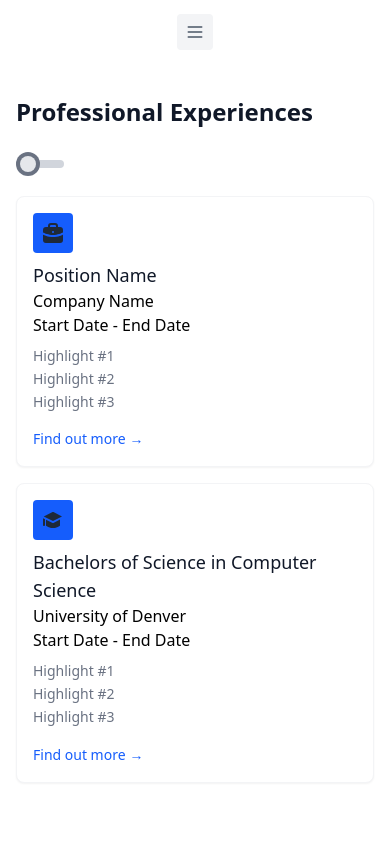
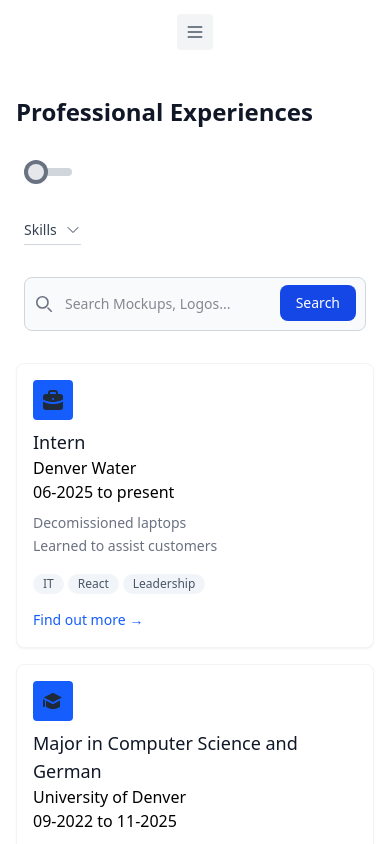
Before and after one commit to sariah-shoe/MyPortfolio, a React (Vite) app in the folder client/: page /experiences in a window 390 px wide. Shown: the top 844 px of the page. Built offline with nearby package versions, Linux system fonts and the light colour scheme.

Commit message:
Working filter

```diff
--- a/client/src/components/Experiences/experiences.tsx
+++ b/client/src/components/Experiences/experiences.tsx
@@ -1,11 +1,81 @@
 import Header from '../HeaderFooter/header';
 import Footer from '../HeaderFooter/footer';
 import ProffToggle from '../Shared/ProffToggle';
-import { useState } from 'react';
+import SearchBar from '../Shared/SearchBar';
+import Filter from '../Shared/Filter';
+import { useState, useEffect } from 'react';
+
+const experiences = [
+    {
+        typeEx: "Professional",
+        position: "Intern",
+        company: "Denver Water",
+        startDate: "06-2025",
+        endDate: "",
+        highlights: ["Decomissioned laptops", "Learned to assist customers"],
+        skills: ["IT", "React", "Leadership"]
+    },
+    {
+        typeEx: "Education",
+        position: "Major in Computer Science and German",
+        company: "University of Denver",
+        startDate: "09-2022",
+        endDate: "11-2025",
+        highlights: ["Honor roll"],
+        skills: ["C", "Python"]
+    },
+    {
+        typeEx: "Personal",
+        position: "Married my husband",
+        company: "",
+        startDate: "09-2023",
+        endDate: "",
+        highlights: [""],
+        skills: ["Love"]
+    },
+    {
+        typeEx: "Personal",
+        position: "Got my kitties",
+        company: "",
+        startDate: "09-2023",
+        endDate: "",
+        highlights: ["The orange one is Chise", "The grey and white one is Lou"],
+        skills: ["Cat care"]
+    }
+]
+
+
+// This creates my array of skills for filters by looping through my experiences and grabbing unique skills
+// I split this into professional and personal so that I can filter accordingly
+let profSkills: string[] = []
+let personalSkills: string[] = []
+
+for (const experience of experiences) {
+    for (const skill of experience.skills) {
+        if (!profSkills.includes(skill) && (experience.typeEx === "Professional" || experience.typeEx == "Education")) {
+            profSkills.push(skill);
+        } else if (!personalSkills.includes(skill) && experience.typeEx === "Personal") {
+            personalSkills.push(skill);
+        }
+    }
+}
 
 export default function Experiences() {
     // State for whether I am showing personal or professional experiences
     const [proff, setProff] = useState(false);
+
+    // State for filter
+    const [filter, setFilter] = useState<string[]>([]);
+
+
+    // State for search
+    const [search, setSearch] = useState("");
+
+    // This effect makes sure that when I switch between professional and personal, the filters and search get reset
+    useEffect(() => {
+        setFilter([]);
+    }, [proff]);
+
 
     return (
         <div>
@@ -18,45 +88,118 @@ export default function Experiences() {
                                 {proff ? "Personal" : "Professional"} Experiences
                             </h2>
 
+                            <div className="flex flex-col gap-4 lg:flex-row lg:items-center lg:justify-between lg:gap-12 mb-6">
                                 {/* Toggle for whether I'm showing professional or personal experiences */}
+                                <div className="p-2">
                                     <ProffToggle
                                         value={proff}
                                         onChange={setProff}
                                     />
                                 </div>
-                        {/* Cards to show professional experiences */}
-                        {proff == false && <div className="grid grid-cols-1 gap-4 lg:grid-cols-4 lg:gap-8">
+
+                                {/* Filter for skills*/}
+                                <div className="p-2">
+                                    {proff ?
+                                        <Filter
+                                            skills={personalSkills}
+                                            filter={filter}
+                                            setFilter={setFilter}
+                                        />
+                                        :
+                                        <Filter
+                                            skills={profSkills}
+                                            filter={filter}
+                                            setFilter={setFilter}
+                                        />
+                                    }
+
+                                </div>
+
+                                {/* Search bar for experiences */}
+                                <div className="p-2">
+                                    <SearchBar />
+                                </div>
+                            </div>
+                        </div>
+                        {/* Grid of cards */}
+                        <div className="grid grid-cols-1 gap-4 lg:grid-cols-4 lg:gap-8">
+                            {/* Filter my experiences according and then map them to a card */}
+                            {experiences
+                                .filter((experience) => {
+                                    // Filter by experience type based on toggle
+                                    const matchesType = proff
+                                        ? experience.typeEx === "Personal"
+                                        : experience.typeEx === "Professional" || experience.typeEx === "Education";
+
+                                    // Filter by selected skills
+                                    const matchesSkills =
+                                        // If no filters are selected, show everything
+                                        filter.length === 0 ||
+                                        // Otherwise show if the experience has at least one filtered skill
+                                        experience.skills.some((skill) => filter.includes(skill));
+
+                                    // Return if both matchesType and matchesSkills are true
+                                    return matchesType && matchesSkills;
+
+                                })
+                                .map(experience =>
                                     <article
                                         className="rounded-lg border border-gray-100 bg-white p-4 shadow-xs transition hover:shadow-lg sm:p-6"
                                     >
                                         <span className="inline-block rounded-sm bg-blue-600 p-2 text-white">
                                             {/* SVG from here https://flowbite.com/icons */}
+                                            {/* Professional experiences: Briefcase, Educational experiences: graduation cap, Personal experiences: Heart */}
+                                            {experience.typeEx === "Professional" ? (
                                                 <svg className="w-6 h-6 text-gray-800 dark:text-white" aria-hidden="true" xmlns="http://www.w3.org/2000/svg" width="24" height="24" fill="currentColor" viewBox="0 0 24 24">
-                                        <path fill-rule="evenodd" d="M10 2a3 3 0 0 0-3 3v1H5a3 3 0 0 0-3 3v2.382l1.447.723.005.003.027.013.12.056c.108.05.272.123.486.212.429.177 1.056.416 1.834.655C7.481 13.524 9.63 14 12 14c2.372 0 4.52-.475 6.08-.956.78-.24 1.406-.478 1.835-.655a14.028 14.028 0 0 0 .606-.268l.027-.013.005-.002L22 11.381V9a3 3 0 0 0-3-3h-2V5a3 3 0 0 0-3-3h-4Zm5 4V5a1 1 0 0 0-1-1h-4a1 1 0 0 0-1 1v1h6Zm6.447 7.894.553-.276V19a3 3 0 0 1-3 3H5a3 3 0 0 1-3-3v-5.382l.553.276.002.002.004.002.013.006.041.02.151.07c.13.06.318.144.557.242.478.198 1.163.46 2.01.72C7.019 15.476 9.37 16 12 16c2.628 0 4.98-.525 6.67-1.044a22.95 22.95 0 0 0 2.01-.72 15.994 15.994 0 0 0 .707-.312l.041-.02.013-.006.004-.002.001-.001-.431-.866.432.865ZM12 10a1 1 0 1 0 0 2h.01a1 1 0 1 0 0-2H12Z" clip-rule="evenodd" />
+                                                    <path fillRule="evenodd" d="M10 2a3 3 0 0 0-3 3v1H5a3 3 0 0 0-3 3v2.382l1.447.723.005.003.027.013.12.056c.108.05.272.123.486.212.429.177 1.056.416 1.834.655C7.481 13.524 9.63 14 12 14c2.372 0 4.52-.475 6.08-.956.78-.24 1.406-.478 1.835-.655a14.028 14.028 0 0 0 .606-.268l.027-.013.005-.002L22 11.381V9a3 3 0 0 0-3-3h-2V5a3 3 0 0 0-3-3h-4Zm5 4V5a1 1 0 0 0-1-1h-4a1 1 0 0 0-1 1v1h6Zm6.447 7.894.553-.276V19a3 3 0 0 1-3 3H5a3 3 0 0 1-3-3v-5.382l.553.276.002.002.004.002.013.006.041.02.151.07c.13.06.318.144.557.242.478.198 1.163.46 2.01.72C7.019 15.476 9.37 16 12 16c2.628 0 4.98-.525 6.67-1.044a22.95 22.95 0 0 0 2.01-.72 15.994 15.994 0 0 0 .707-.312l.041-.02.013-.006.004-.002.001-.001-.431-.866.432.865ZM12 10a1 1 0 1 0 0 2h.01a1 1 0 1 0 0-2H12Z" clipRule="evenodd" />
+                                                </svg>
+                                            ) : experience.typeEx === "Education" ? (
+                                                <svg className="w-6 h-6 text-gray-800 dark:text-white" aria-hidden="true" xmlns="http://www.w3.org/2000/svg" width="24" height="24" fill="currentColor" viewBox="0 0 24 24">
+                                                    <path d="M12.4472 4.10557c-.2815-.14076-.6129-.14076-.8944 0L2.76981 8.49706l9.21949 4.39024L21 8.38195l-8.5528-4.27638Z" />
+                                                    <path d="M5 17.2222v-5.448l6.5701 3.1286c.278.1325.6016.1293.8771-.0084L19 11.618v5.6042c0 .2857-.1229.5583-.3364.7481l-.0025.0022-.0041.0036-.0103.009-.0119.0101-.0181.0152c-.024.02-.0562.0462-.0965.0776-.0807.0627-.1942.1465-.3405.2441-.2926.195-.7171.4455-1.2736.6928C15.7905 19.5208 14.1527 20 12 20c-2.15265 0-3.79045-.4792-4.90614-.9751-.5565-.2473-.98098-.4978-1.27356-.6928-.14631-.0976-.2598-.1814-.34049-.2441-.04036-.0314-.07254-.0576-.09656-.0776-.01201-.01-.02198-.0185-.02991-.0253l-.01038-.009-.00404-.0036-.00174-.0015-.0008-.0007s-.00004 0 .00978-.0112l-.00009-.0012-.01043.0117C5.12215 17.7799 5 17.5079 5 17.2222Zm-3-6.8765 2 .9523V17c0 .5523-.44772 1-1 1s-1-.4477-1-1v-6.6543Z" />
                                                 </svg>
 
+                                            ) : (
+                                                <svg className="w-6 h-6 text-gray-800 dark:text-white" aria-hidden="true" xmlns="http://www.w3.org/2000/svg" width="24" height="24" fill="currentColor" viewBox="0 0 24 24">
+                                                    <path d="m12.75 20.66 6.184-7.098c2.677-2.884 2.559-6.506.754-8.705-.898-1.095-2.206-1.816-3.72-1.855-1.293-.034-2.652.43-3.963 1.442-1.315-1.012-2.678-1.476-3.973-1.442-1.515.04-2.825.76-3.724 1.855-1.806 2.201-1.915 5.823.772 8.706l6.183 7.097c.19.216.46.34.743.34a.985.985 0 0 0 .743-.34Z" />
+                                                </svg>
+
+                                            )}
                                         </span>
-
-
 
                                         <a href="#">
                                             <h3 className="mt-0.5 text-lg font-medium text-gray-900">
-                                        Position Name
+                                                {experience.position}
                                             </h3>
                                         </a>
 
                                         <div>
-                                    <h2>Company Name</h2>
-                                    <h2>Start Date - End Date</h2>
+                                            <h2>{experience.company}</h2>
+                                            <h2>
+                                                {experience.startDate}
+                                                {experience.endDate !== "" ? ` to ${experience.endDate}` : " to present"}
+                                            </h2>
                                         </div>
 
                                         <p className="mt-2 line-clamp-3 text-sm/relaxed text-gray-500">
                                             <ul>
-                                        <li>Highlight #1</li>
-                                        <li>Highlight #2</li>
-                                        <li>Highlight #3</li>
+                                                {experience.highlights.map((highlight: string, idx: number) => (
+                                                    <li key={idx}>{highlight}</li>
+                                                ))}
                                             </ul>
                                         </p>
+
+                                        <div className="mt-4 flex flex-wrap gap-1">
+                                            {experience.skills.length > 0 ? experience.skills.map((skill: string, idx: number) =>
+                                            (<span
+                                                className="rounded-full bg-slate-100 px-2.5 py-0.5 text-xs whitespace-nowrap text-gray-600 dark:bg-gray-700 dark:text-gray-100"
+                                                key={idx}
+                                            >
+                                                {skill}
+                                            </span>)) : <span></span>}
+
+                                        </div>
+
 
                                         <a href="#" className="group mt-4 inline-flex items-center gap-1 text-sm font-medium text-blue-600">
                                             Find out more
@@ -65,133 +208,8 @@ export default function Experiences() {
                                                 &rarr;
                                             </span>
                                         </a>
-                            </article>
-                            <article
-                                className="rounded-lg border border-gray-100 bg-white p-4 shadow-xs transition hover:shadow-lg sm:p-6"
-                            >
-                                <span className="inline-block rounded-sm bg-blue-600 p-2 text-white">
-                                    {/* SVG from here https://flowbite.com/icons */}
-                                    <svg className="w-6 h-6 text-gray-800 dark:text-white" aria-hidden="true" xmlns="http://www.w3.org/2000/svg" width="24" height="24" fill="currentColor" viewBox="0 0 24 24">
-                                        <path d="M12.4472 4.10557c-.2815-.14076-.6129-.14076-.8944 0L2.76981 8.49706l9.21949 4.39024L21 8.38195l-8.5528-4.27638Z" />
-                                        <path d="M5 17.2222v-5.448l6.5701 3.1286c.278.1325.6016.1293.8771-.0084L19 11.618v5.6042c0 .2857-.1229.5583-.3364.7481l-.0025.0022-.0041.0036-.0103.009-.0119.0101-.0181.0152c-.024.02-.0562.0462-.0965.0776-.0807.0627-.1942.1465-.3405.2441-.2926.195-.7171.4455-1.2736.6928C15.7905 19.5208 14.1527 20 12 20c-2.15265 0-3.79045-.4792-4.90614-.9751-.5565-.2473-.98098-.4978-1.27356-.6928-.14631-.0976-.2598-.1814-.34049-.2441-.04036-.0314-.07254-.0576-.09656-.0776-.01201-.01-.02198-.0185-.02991-.0253l-.01038-.009-.00404-.0036-.00174-.0015-.0008-.0007s-.00004 0 .00978-.0112l-.00009-.0012-.01043.0117C5.12215 17.7799 5 17.5079 5 17.2222Zm-3-6.8765 2 .9523V17c0 .5523-.44772 1-1 1s-1-.4477-1-1v-6.6543Z" />
-                                    </svg>
-
-
-                                </span>
-
-
-
-                                <a href="#">
-                                    <h3 className="mt-0.5 text-lg font-medium text-gray-900">
-                                        Bachelors of Science in Computer Science
-                                    </h3>
-                                </a>
-
-                                <div>
-                                    <h2>University of Denver</h2>
-                                    <h2>Start Date - End Date</h2>
+                                    </article>)}
                         </div>
-
-                                <p className="mt-2 line-clamp-3 text-sm/relaxed text-gray-500">
-                                    <ul>
-                                        <li>Highlight #1</li>
-                                        <li>Highlight #2</li>
-                                        <li>Highlight #3</li>
-                                    </ul>
-                                </p>
-
-                                <a href="#" className="group mt-4 inline-flex items-center gap-1 text-sm font-medium text-blue-600">
-                                    Find out more
-
-                                    <span aria-hidden="true" className="block transition-all group-hover:ms-0.5 rtl:rotate-180">
-                                        &rarr;
-                                    </span>
-                                </a>
-                            </article>
-                        </div>}
-
-                        {/* Cards to show personal experiences */}
-                        {proff && <div className="grid grid-cols-1 gap-4 lg:grid-cols-4 lg:gap-8">
-                            <article
-                                className="rounded-lg border border-gray-100 bg-white p-4 shadow-xs transition hover:shadow-lg sm:p-6"
-                            >
-                                <span className="inline-block rounded-sm bg-blue-600 p-2 text-white">
-                                    {/* SVG from here https://flowbite.com/icons */}
-                                    <svg className="w-6 h-6 text-gray-800 dark:text-white" aria-hidden="true" xmlns="http://www.w3.org/2000/svg" width="24" height="24" fill="currentColor" viewBox="0 0 24 24">
-                                        <path d="m12.75 20.66 6.184-7.098c2.677-2.884 2.559-6.506.754-8.705-.898-1.095-2.206-1.816-3.72-1.855-1.293-.034-2.652.43-3.963 1.442-1.315-1.012-2.678-1.476-3.973-1.442-1.515.04-2.825.76-3.724 1.855-1.806 2.201-1.915 5.823.772 8.706l6.183 7.097c.19.216.46.34.743.34a.985.985 0 0 0 .743-.34Z" />
-                                    </svg>
-
-
-                                </span>
-
-
-
-                                <a href="#">
-                                    <h3 className="mt-0.5 text-lg font-medium text-gray-900">
-                                        Marriage
-                                    </h3>
-                                </a>
-
-                                <div>
-                                    <h2></h2>
-                                    <h2>2023</h2>
-                                </div>
-
-                                <p className="mt-2 line-clamp-3 text-sm/relaxed text-gray-500">
-                                    <ul>
-                                        <li>Married the love of my life!</li>
-                                    </ul>
-                                </p>
-
-                                <a href="#" className="group mt-4 inline-flex items-center gap-1 text-sm font-medium text-blue-600">
-                                    Find out more
-
-                                    <span aria-hidden="true" className="block transition-all group-hover:ms-0.5 rtl:rotate-180">
-                                        &rarr;
-                                    </span>
-                                </a>
-                            </article>
-                            <article
-                                className="rounded-lg border border-gray-100 bg-white p-4 shadow-xs transition hover:shadow-lg sm:p-6"
-                            >
-                                <span className="inline-block rounded-sm bg-blue-600 p-2 text-white">
-                                    {/* SVG from here https://flowbite.com/icons */}
-                                    <svg className="w-6 h-6 text-gray-800 dark:text-white" aria-hidden="true" xmlns="http://www.w3.org/2000/svg" width="24" height="24" fill="currentColor" viewBox="0 0 24 24">
-                                        <path d="m12.75 20.66 6.184-7.098c2.677-2.884 2.559-6.506.754-8.705-.898-1.095-2.206-1.816-3.72-1.855-1.293-.034-2.652.43-3.963 1.442-1.315-1.012-2.678-1.476-3.973-1.442-1.515.04-2.825.76-3.724 1.855-1.806 2.201-1.915 5.823.772 8.706l6.183 7.097c.19.216.46.34.743.34a.985.985 0 0 0 .743-.34Z" />
-                                    </svg>
-
-
-                                </span>
-
-
-
-                                <a href="#">
-                                    <h3 className="mt-0.5 text-lg font-medium text-gray-900">
-                                        Adopted my kitties!
-                                    </h3>
-                                </a>
-
-                                <div>
-                                    <h2></h2>
-                                    <h2>2024</h2>
-                                </div>
-
-                                <p className="mt-2 line-clamp-3 text-sm/relaxed text-gray-500">
-                                    <ul>
-                                        <li>Chise is my orange baby</li>
-                                        <li>Lou is my black and white baby</li>
-                                    </ul>
-                                </p>
-
-                                <a href="#" className="group mt-4 inline-flex items-center gap-1 text-sm font-medium text-blue-600">
-                                    Find out more
-
-                                    <span aria-hidden="true" className="block transition-all group-hover:ms-0.5 rtl:rotate-180">
-                                        &rarr;
-                                    </span>
-                                </a>
-                            </article>
-                        </div>}
                     </div>
                 </div>
             </section>
--- /dev/null
+++ b/client/src/components/Shared/Filter.tsx
@@ -0,0 +1,80 @@
+interface FilterProps{
+    skills: string[];
+    filter: string[];
+    setFilter: (newValue: string[]) => void;
+}
+
+export default function Filter({skills, filter, setFilter} : FilterProps) {
+    const toggleSkill = (skill: string) => {
+        // If the button is already in the filter, remove it
+        if(filter.includes(skill)){
+            setFilter(filter.filter((s) => s !== skill));
+        }
+
+        // Otherwise, add it to the filter
+        else {
+            setFilter([...filter, skill]);
+        }
+    }
+
+    return (
+    <div className="flex gap-4 sm:gap-6">
+        <details className="group relative">
+            <summary
+                className="flex items-center gap-2 border-b border-gray-300 pb-1 text-gray-700 transition-colors hover:border-gray-400 hover:text-gray-900 [&::-webkit-details-marker]:hidden"
+            >
+                <span className="text-sm font-medium"> Skills </span>
+
+                <span className="transition-transform group-open:-rotate-180">
+                    <svg
+                        xmlns="http://www.w3.org/2000/svg"
+                        fill="none"
+                        viewBox="0 0 24 24"
+                        strokeWidth="1.5"
+                        stroke="currentColor"
+                        className="size-4"
+                    >
+                        <path strokeLinecap="round" strokeLinejoin="round" d="M19.5 8.25l-7.5 7.5-7.5-7.5" />
+                    </svg>
+                </span>
+            </summary>
+
+            <div
+                className="z-auto w-64 divide-y divide-gray-300 rounded border border-gray-300 bg-white shadow-sm group-open:absolute group-open:start-0 group-open:top-8"
+            >
+                <div className="flex items-center justify-between px-3 py-2">
+                    <span className="text-sm text-gray-700"> {filter.length} Selected </span>
+
+                    <button
+                        type="button"
+                        className="text-sm text-gray-700 underline transition-colors hover:text-gray-900"
+                        onClick = {() => setFilter([])}
+                    >
+                        Reset
+                    </button>
+                </div>
+
+                <fieldset className="p-3">
+                    <legend className="sr-only">Checkboxes</legend>
+
+                    <div className="flex flex-col items-start gap-3">
+                        {skills.map((skill) =>
+                        <label htmlFor={skill} className="inline-flex items-center gap-3">
+                            <input
+                            type="checkbox"
+                            className="size-5 rounded border-gray-300 shadow-sm"
+                            id={skill}
+                            onChange={()=> toggleSkill(skill)}
+                            checked={filter.includes(skill)}
+                            />
+
+                            <span className="text-sm font-medium text-gray-700"> {skill} </span>
+                        </label>
+                        )}
+                    </div>
+                </fieldset>
+            </div>
+        </details>
+    </div>
+    )
+}
--- /dev/null
+++ b/client/src/components/Shared/SearchBar.tsx
@@ -0,0 +1,15 @@
+export default function SearchBar() {
+    return (
+    <form className="max-w-md mx-auto">
+        <label htmlFor="default-search" className="mb-2 text-sm font-medium text-gray-900 sr-only dark:text-white">Search</label>
+        <div className="relative">
+            <div className="absolute inset-y-0 start-0 flex items-center ps-3 pointer-events-none">
+                <svg className="w-4 h-4 text-gray-500 dark:text-gray-400" aria-hidden="true" xmlns="http://www.w3.org/2000/svg" fill="none" viewBox="0 0 20 20">
+                    <path stroke="currentColor" stroke-linecap="round" stroke-linejoin="round" stroke-width="2" d="m19 19-4-4m0-7A7 7 0 1 1 1 8a7 7 0 0 1 14 0Z" />
+                </svg>
+            </div>
+            <input type="search" id="default-search" className="block w-full p-4 ps-10 text-sm text-gray-900 border border-gray-300 rounded-lg bg-gray-50 focus:ring-blue-500 focus:border-blue-500 dark:bg-gray-700 dark:border-gray-600 dark:placeholder-gray-400 dark:text-white dark:focus:ring-blue-500 dark:focus:border-blue-500" placeholder="Search Mockups, Logos..." required />
+            <button type="submit" className="text-white absolute end-2.5 bottom-2.5 bg-blue-700 hover:bg-blue-800 focus:ring-4 focus:outline-none focus:ring-blue-300 font-medium rounded-lg text-sm px-4 py-2 dark:bg-blue-600 dark:hover:bg-blue-700 dark:focus:ring-blue-800">Search</button>
+        </div>
+    </form>)
+}
```
Also changed, not shown: 2 other files (tests, documents, lock files or other folders). Lines whose indentation alone changed are shown as unchanged.
